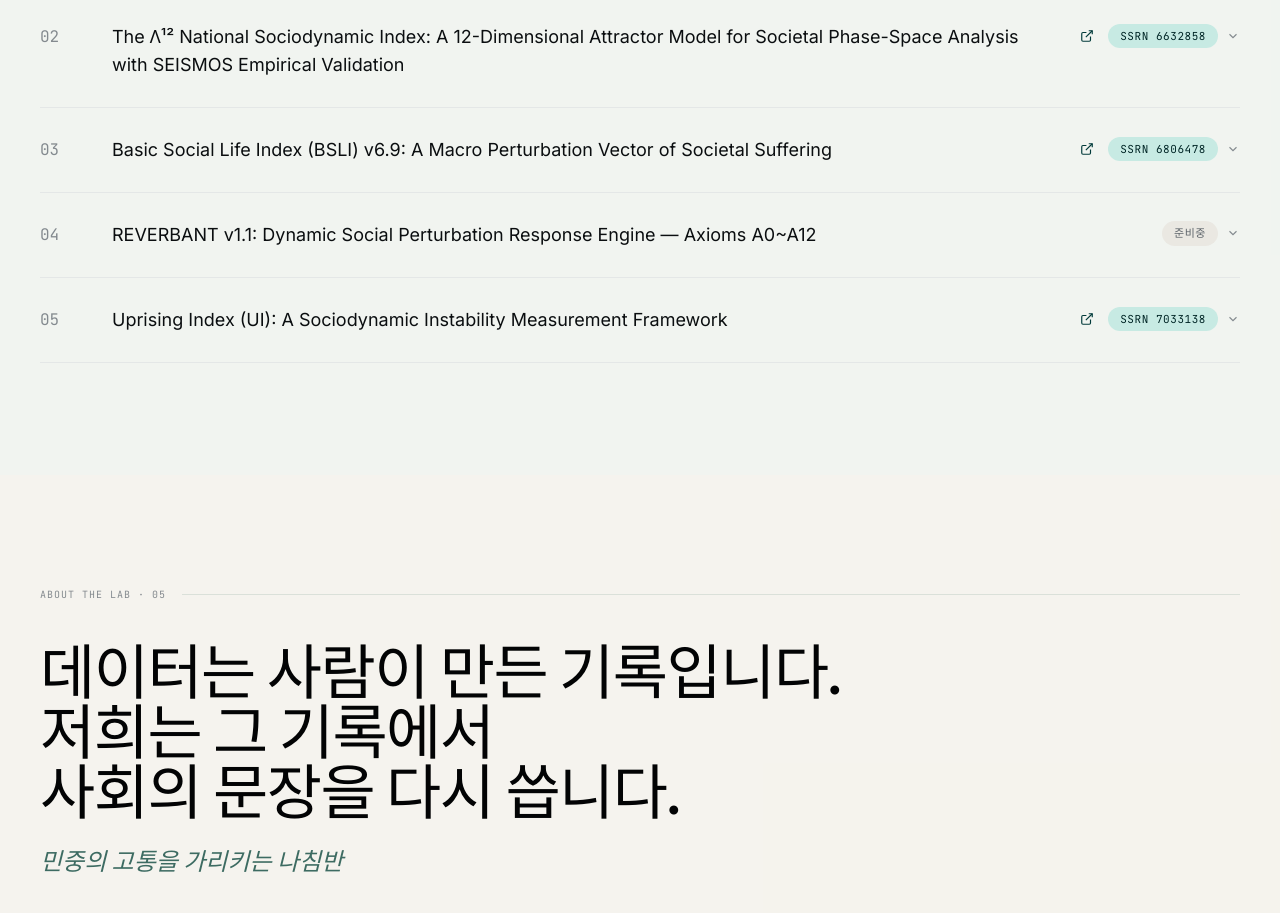
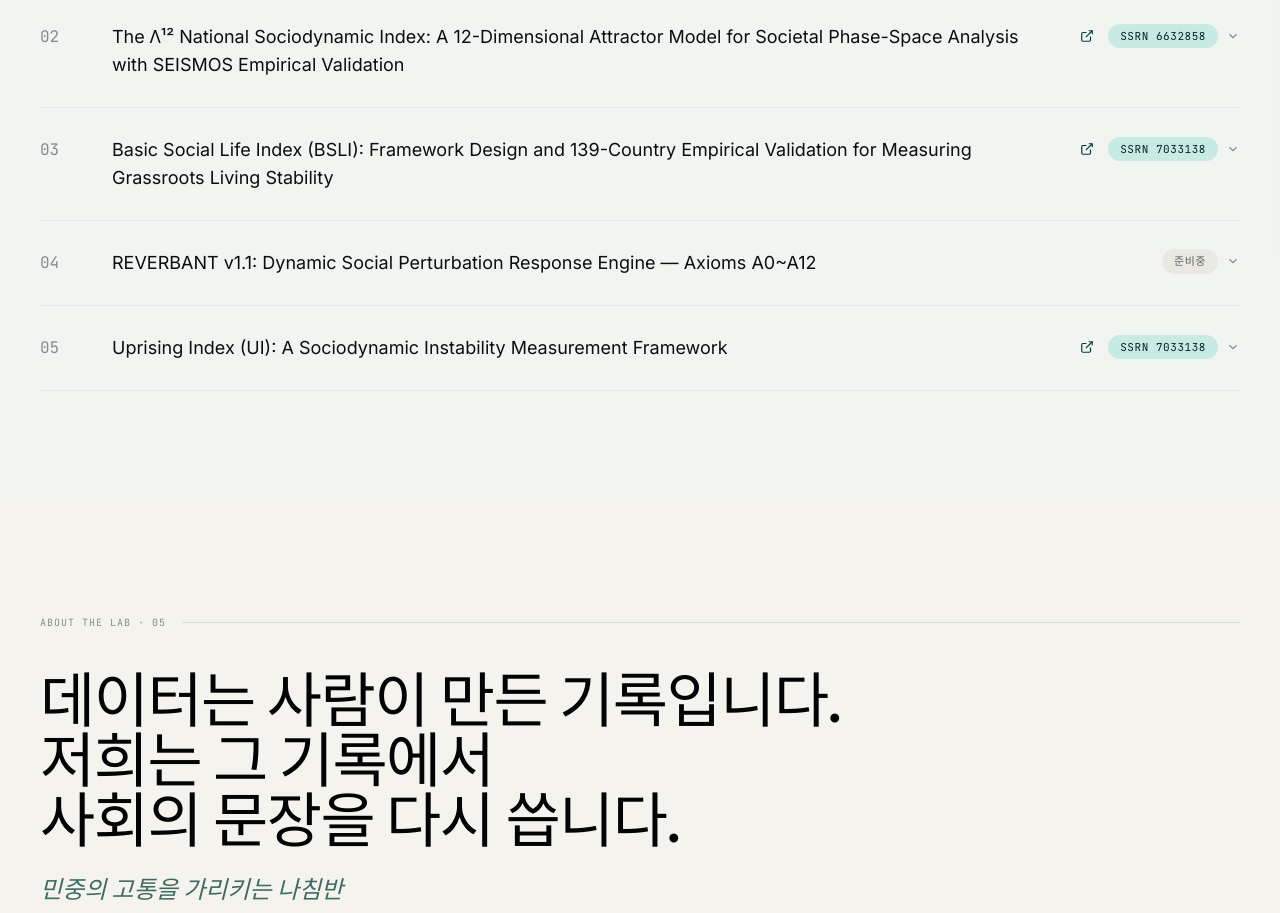
Before and after one commit to badaegopa/everbluesea-portal, a React (Vite) app: page / in a window 1280 px wide. Shown: the part 5080-5993 px from the top of the page. Built offline with nearby package versions, Linux system fonts and the light colour scheme.

Commit message:
feat: Papers 6806478 제거, 7033138(BSLI 교정본 심사중) 추가

```diff
--- a/src/pages/home/components/Papers.tsx
+++ b/src/pages/home/components/Papers.tsx
@@ -98,9 +98,10 @@ export default function Papers() {
     },
     {
       id: "03",
-      title: "Basic Social Life Index (BSLI) v6.9: A Macro Perturbation Vector of Societal Suffering",
-      badge: "SSRN 6806478",
-      href: "https://papers.ssrn.com/sol3/papers.cfm?abstract_id=6806478",
+      title: "Basic Social Life Index (BSLI): Framework Design and 139-Country Empirical Validation for Measuring Grassroots Living Stability",
+      badge: "SSRN 7033138",
+      href: "https://papers.ssrn.com/sol3/papers.cfm?abstract_id=7033138",
+      note: "Under Review",
     },
     {
       id: "04",
```
